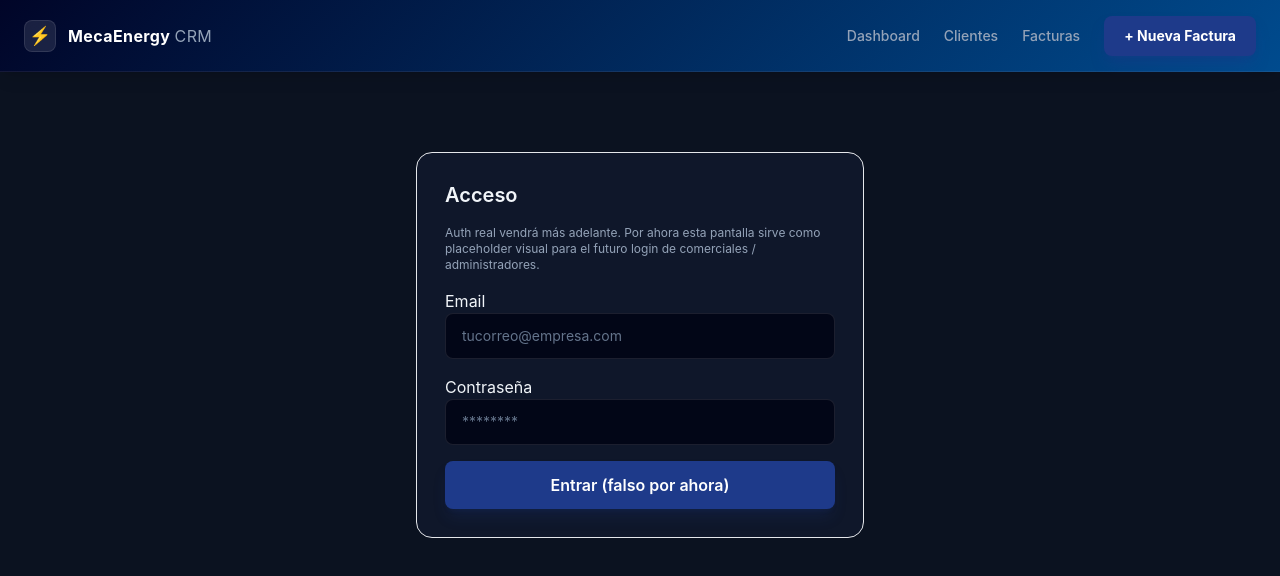
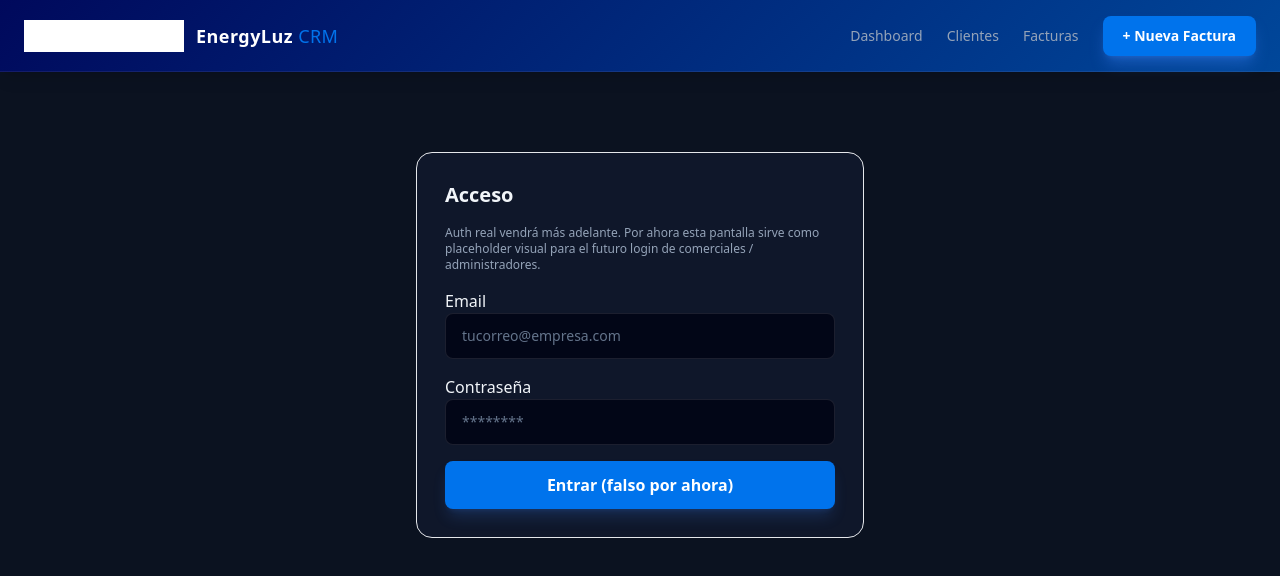
Before and after one commit to ismaelz001/RapidEnergy, a Next.js app: page /login in a window 1280 px wide. Shown: the top 576 px of the page. Built offline with nearby package versions, Linux system fonts and the light colour scheme.

Commit message:
feat: Apply EnergyLuz branding to Frontend (colors, logo, font) and ensure backend access

```diff
--- a/app/globals.css
+++ b/app/globals.css
@@ -8,7 +8,8 @@
   --card-bg: #0F172A;
   --text-main: #F1F5F9;
   --text-secondary: #94A3B8;
-  --primary-blue: #1E3A8A;
+  /* EnergyLuz Branding */
+  --primary-blue: #0073EC;
   --primary-green: #16A34A;
   --border-soft: rgba(255, 255, 255, 0.08);
   --border-focus: rgba(255, 255, 255, 0.2);
@@ -18,7 +19,7 @@
 body {
   background-color: var(--app-bg);
   color: var(--text-main);
-  font-family: 'Inter', sans-serif; /* Assumed available or default sans */
+  /* font-family will be set via Next.js Font in layout */
 }
 
 /* Global Dark Forms */
@@ -43,7 +44,7 @@ input:-webkit-autofill {
 }
 
 .btn-primary {
-  @apply inline-flex items-center justify-center rounded-lg px-6 py-3 font-semibold bg-[#1E3A8A] text-white hover:bg-blue-800 transition shadow-lg shadow-blue-900/20 active:scale-95;
+  @apply inline-flex items-center justify-center rounded-lg px-6 py-3 font-semibold bg-[#0073EC] text-white hover:bg-blue-600 transition shadow-lg shadow-blue-500/20 active:scale-95;
 }
 
 .btn-secondary {
@@ -51,7 +52,7 @@ input:-webkit-autofill {
 }
 
 .input {
-  @apply w-full rounded-lg bg-[#020617] border border-[rgba(255,255,255,0.1)] px-4 py-3 text-sm outline-none focus:border-[#1E3A8A] focus:ring-1 focus:ring-[#1E3A8A] transition text-white placeholder-slate-500;
+  @apply w-full rounded-lg bg-[#020617] border border-[rgba(255,255,255,0.1)] px-4 py-3 text-sm outline-none focus:border-[#0073EC] focus:ring-1 focus:ring-[#0073EC] transition text-white placeholder-slate-500;
 }
 
 .badge {
@@ -64,7 +65,7 @@ input:-webkit-autofill {
 }
 
 .badge-seleccionada {
-  @apply bg-blue-500/10 text-blue-500 border-blue-500/20;
+  @apply bg-[rgba(0,115,236,0.1)] text-[#0073EC] border-[rgba(0,115,236,0.2)];
 }
 
 .badge-completada {
@@ -73,5 +74,6 @@ input:-webkit-autofill {
 
 /* Utility Gradients - Only for Hero/Header */
 .bg-gradient-premium {
-  background: linear-gradient(135deg, #010528 0%, #004B8E 100%);
+  /* EnergyLuz Dark Theme Gradient: #00095C to #0073EC (softened) */
+  background: linear-gradient(135deg, #00095C 0%, #00479A 100%);
 }
--- a/app/layout.js
+++ b/app/layout.js
@@ -1,24 +1,41 @@
 import "./globals.css";
+import { Poppins } from "next/font/google"; // EnergyLuz Font
+/* eslint-disable @next/next/no-img-element */ // Using img for logo since it's in public
+
+const poppins = Poppins({
+  weight: ["300", "400", "500", "600", "700"],
+  subsets: ["latin"],
+  variable: "--font-poppins",
+});
 
 export const metadata = {
-  title: "Energia CRM - MVP",
-  description: "MVP CRM para automatización de facturas energéticas",
+  title: "EnergyLuz CRM",
+  description: "CRM de asesoramiento energético EnergyLuz",
 };
 
 export default function RootLayout({ children }) {
   return (
     <html lang="es">
-      <body className="min-h-screen bg-[#0B1220] text-[#F1F5F9]">
-        {/* Header Premium Gradient */}
+      <body className={`min-h-screen bg-[#0B1220] text-[#F1F5F9] ${poppins.variable} font-sans`}>
+        {/* Header EnergyLuz Gradient */}
         <header className="fixed top-0 w-full z-50 h-[72px] bg-gradient-premium border-b border-[rgba(255,255,255,0.08)] shadow-lg">
           <div className="mx-auto flex h-full max-w-7xl items-center justify-between px-6">
             {/* Logo */}
-            <div className="flex items-center gap-3">
-              <div className="flex h-8 w-8 items-center justify-center rounded-lg bg-white/10 backdrop-blur border border-white/10">
-                <span className="text-lg">⚡</span>
-              </div>
-              <span className="text-base font-bold tracking-wide text-white">
-                MecaEnergy <span className="text-[#94A3B8] font-normal">CRM</span>
+            <div className="flex items-center">
+              {/* Logo from public/energyluz_logo.png */}
+              <img
+                src="/energyluz_logo.png"
+                alt="EnergyLuz"
+                className="h-8 w-auto object-contain brightness-0 invert" // Brightness invert to make it white-ish on dark bg if needed, or remove if logo is already visible? Let's assume logo is dark text on transparent bg. Wait, dark logo on dark bg logic.
+                // The logo has BLUE text (#00095C). On a dark gradient (#00095C), it might be invisible.
+                // Let's use filter brightness-200 or invert?
+                // The actual logo has dark blue text. Background is dark blue.
+                // We need to make it white or use a contained background.
+                // Let's wrap it in a white pill or just force filter.
+              />
+              {/* Fallback text if logo is not loaded or for screen readers */}
+              <span className="hidden ml-3 text-lg font-bold tracking-wide text-white md:block">
+                EnergyLuz <span className="text-[#0073EC] font-normal">CRM</span>
               </span>
             </div>
 
@@ -33,7 +50,7 @@ export default function RootLayout({ children }) {
               <a href="/facturas" className="text-sm font-medium text-[#94A3B8] hover:text-white transition">
                 Facturas
               </a>
-              <a href="/wizard/new/step-1-factura" className="inline-flex items-center justify-center h-10 px-5 text-sm font-bold text-white bg-[#1E3A8A] hover:bg-[#172554] rounded-lg shadow-lg shadow-blue-900/40 transition-all hover:scale-105 active:scale-95">
+              <a href="/wizard/new/step-1-factura" className="inline-flex items-center justify-center h-10 px-5 text-sm font-bold text-white bg-[#0073EC] hover:bg-blue-600 rounded-lg shadow-lg shadow-blue-500/40 transition-all hover:scale-105 active:scale-95">
                 + Nueva Factura
               </a>
             </nav>
```
Also changed, not shown: public/energyluz_logo.png (added).
